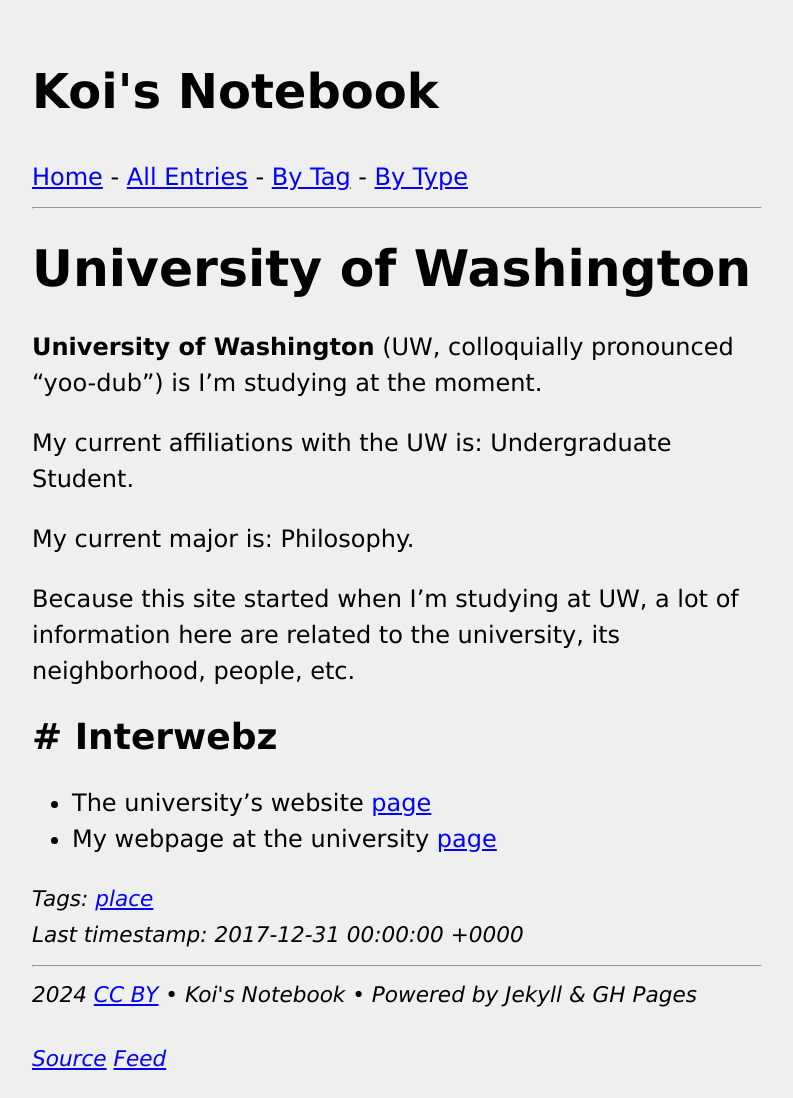
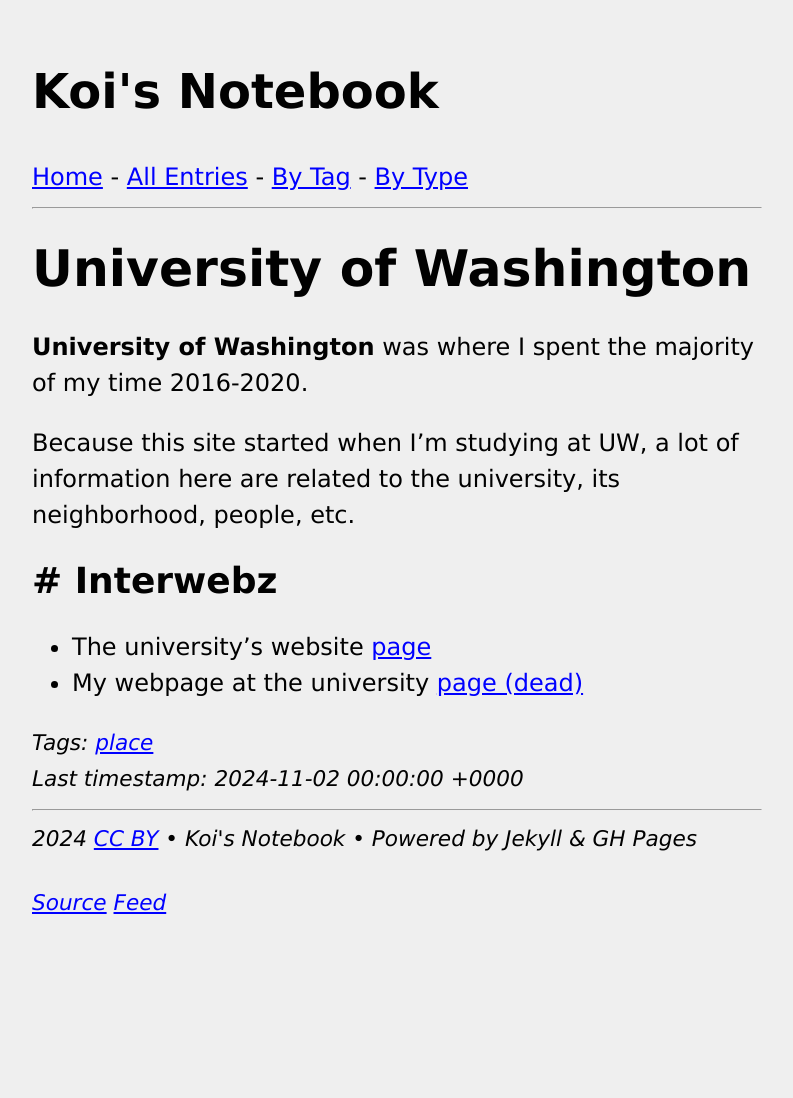
Before and after one commit to khoin/encyclopedia, a Jekyll site: the page built from _posts/2017-12-31-University-of-Washington.md, in a window 1280 px wide. Shown: the whole page, without its empty margins (243-1036 px from the left). Built offline with Jekyll 4.4.1, drawn with Linux system fonts in a browser that asks for light colours; after the commit the page ends 942 px from its top, so only the background shows below that.

```diff
--- a/_posts/2017-12-31-University-of-Washington.md
+++ b/_posts/2017-12-31-University-of-Washington.md
@@ -1,20 +1,16 @@
 ---
 permalink: uw
 title: University of Washington
-date: 2017-12-31
+date: 2024-11-2
 tag: [place]
 category: objects
 ---
 
-**University of Washington** (UW, colloquially pronounced "yoo-dub") is I'm studying at the moment.
-
-My current affiliations with the UW is: Undergraduate Student.
-
-My current major is: Philosophy.
+**University of Washington** was where I spent the majority of my time 2016-2020.
 
 Because this site started when I'm studying at UW, a lot of information here are related to the university, its neighborhood, people, etc.
 
 ## Interwebz
 
 * The university's website [page](https://uw.edu)
-* My webpage at the university [page](https://students.washington.edu/koi)
+* My webpage at the university [page (dead)](https://students.washington.edu/koi)
```
Also changed, not shown: _posts/2017-12-31-Nathan-Lee.md (+1 -1 lines), index.md (+2 -4 lines), Gemfile.lock.
